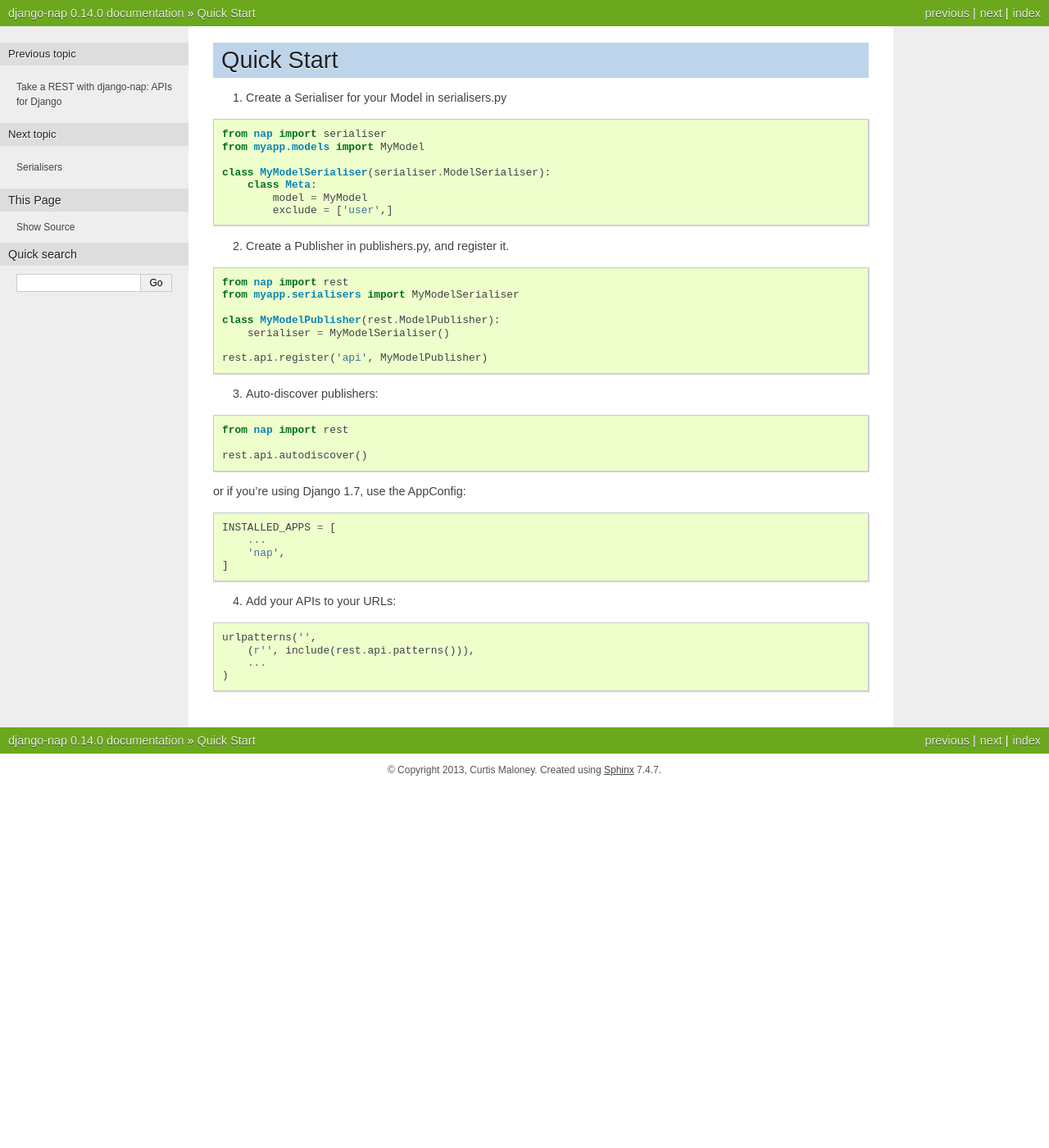
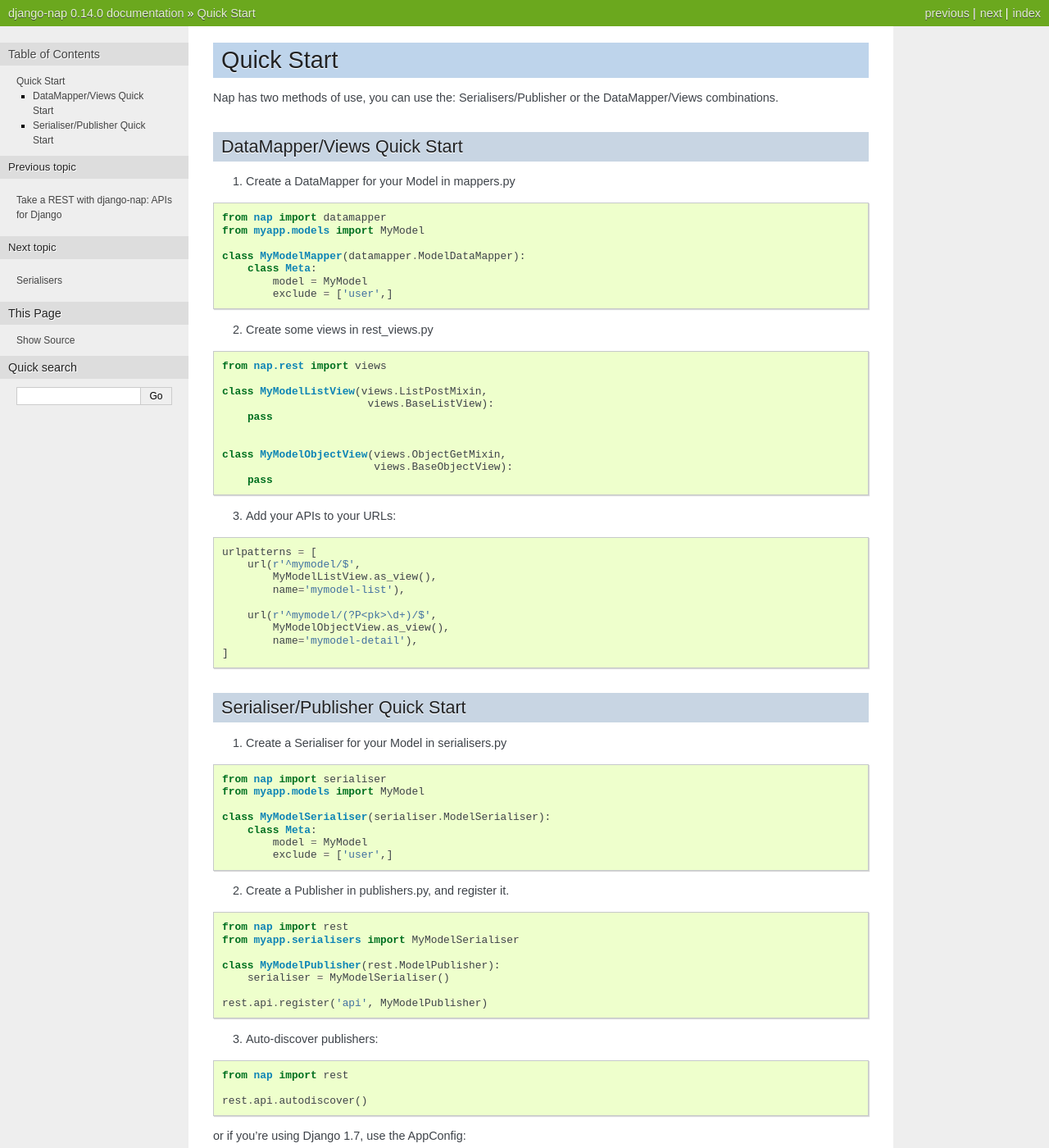
Before and after one commit to funkybob/django-nap, a Sphinx documentation site: the page built from docs/quickstart.rst, in a window 1280 px wide and 1400 px high. Shown: the whole window at 82% size. Built offline with Sphinx 7.4.7, drawn with Linux system fonts in a browser that asks for light colours; pages that are not in the unit, such as notebooks, are missing from menus.

Commit message:
Added a quickstart for mapper/view combo

```diff
--- a/docs/quickstart.rst
+++ b/docs/quickstart.rst
@@ -1,5 +1,57 @@
 Quick Start
 ===========
+
+Nap has two methods of use, you can use the: Serialisers/Publisher or the
+DataMapper/Views combinations.
+
+DataMapper/Views Quick Start
+----------------------------
+
+1. Create a DataMapper for your Model in mappers.py
+
+.. code-block:: python
+
+    from nap import datamapper
+    from myapp.models import MyModel
+
+    class MyModelMapper(datamapper.ModelDataMapper):
+        class Meta:
+            model = MyModel
+            exclude = ['user',]
+
+2. Create some views in rest_views.py
+
+.. code-block:: python
+
+    from nap.rest import views
+
+    class MyModelListView(views.ListPostMixin,
+                           views.BaseListView):
+        pass
+
+
+    class MyModelObjectView(views.ObjectGetMixin,
+                            views.BaseObjectView):
+        pass
+
+3. Add your APIs to your URLs:
+
+.. code-block:: python
+
+    urlpatterns = [
+        url(r'^mymodel/$',
+            MyModelListView.as_view(),
+            name='mymodel-list'),
+
+        url(r'^mymodel/(?P<pk>\d+)/$',
+            MyModelObjectView.as_view(),
+            name='mymodel-detail'),
+    ]
+
+
+
+Serialiser/Publisher Quick Start
+--------------------------------
 
 1. Create a Serialiser for your Model in serialisers.py
 
```
